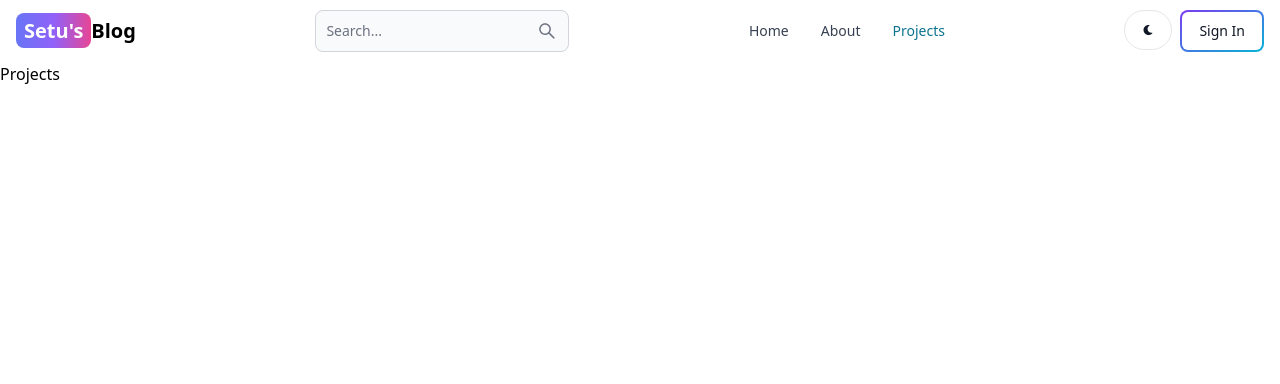
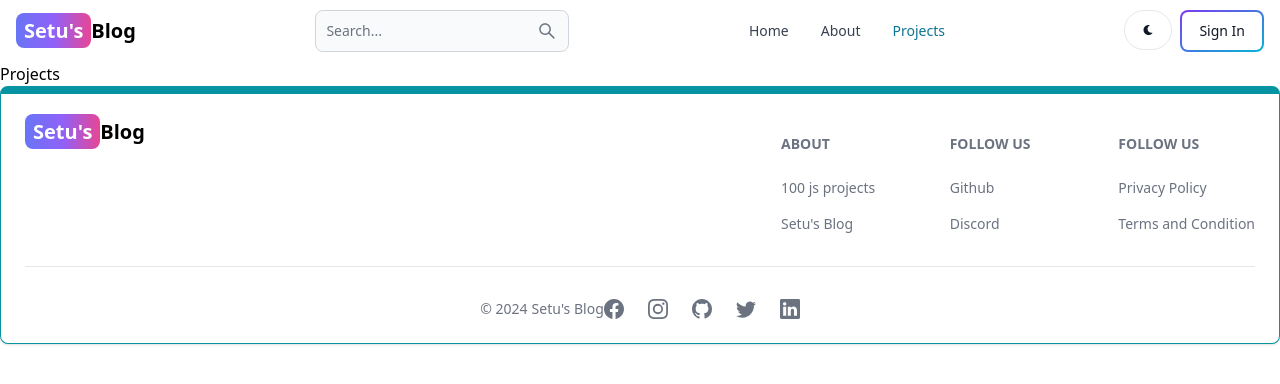
Before and after one commit to SetuLalChowhan/Blog-Mern, a React (Vite) app in the folder client/: page /projects in a window 1280 px wide. Shown: the top 384 px of the page. Built offline with nearby package versions, Linux system fonts and the light colour scheme.

Commit message:
Completed Footer Component

```diff
--- a/client/src/App.jsx
+++ b/client/src/App.jsx
@@ -6,6 +6,7 @@
 import Signup from "./pages/Signup"
 import Dashboard from "./pages/Dashboard"
 import Projects from "./pages/Projects"
+import FooterCom from "./components/FooterCom"
 
 function App() {
 
@@ -20,6 +21,7 @@
       <Route path="/dashboard" element ={<Dashboard/>} />
       <Route path="/projects" element ={<Projects/>} />
     </Routes>
+    <FooterCom/>
 
     </BrowserRouter>
 
--- /dev/null
+++ b/client/src/components/FooterCom.jsx
@@ -0,0 +1,76 @@
+import React from "react";
+import { Footer } from "flowbite-react";
+import { Link } from "react-router-dom";
+import {BsFacebook,BsInstagram,BsTwitter,BsGithub,BsLinkedin} from 'react-icons/bs'
+export default function FooterCom() {
+  return (
+    <Footer container className="border border-t-8 border-teal-500 ">
+      <div className="w-full max-w-7xl mx-auto">
+        <div className="grid w-full justify-between sm:flex md:grid-cols-1">
+          <div className="">
+            <Link
+              to="/"
+              className="self-center whitespace-nowrap text-lg sm:text-xl font-semibold dark:text-white"
+            >
+              <span className="px-2 py-1 bg-gradient-to-r from-indigo-500 via-purple-500 to-pink-500 rounded-lg text-white">
+                Setu's
+              </span>
+              Blog
+            </Link>
+          </div>
+          <div className="grid grid-cols-2 gap-8 sm:mt-4 sm:grid-cols-3">
+            <div>
+              <Footer.Title title="About" />
+              <Footer.LinkGroup col>
+                <Footer.Link href="#" target="_blank" rel="noopener noreferrer">
+                  100 js projects
+                </Footer.Link>
+
+                <Footer.Link
+                  href="/about"
+                  target="_blank"
+                  rel="noopener noreferrer"
+                >
+                  Setu's Blog
+                </Footer.Link>
+              </Footer.LinkGroup>
+            </div>
+            <div>
+              <Footer.Title title="Follow us" />
+              <Footer.LinkGroup col>
+                <Footer.Link href="#" target="_blank" rel="noopener noreferrer">
+                  Github
+                </Footer.Link>
+
+                <Footer.Link href="#">Discord</Footer.Link>
+              </Footer.LinkGroup>
+            </div>
+            <div>
+              <Footer.Title title="Follow us" />
+              <Footer.LinkGroup col>
+                <Footer.Link href="#">Privacy Policy</Footer.Link>
+
+                <Footer.Link href="#">Terms and Condition</Footer.Link>
+              </Footer.LinkGroup>
+            </div>
+          </div>
+        </div>
+        <Footer.Divider />
+        <div className="w-full sm:flex sm:items-center sm:justify-center ">
+          <Footer.Copyright
+            href="#"
+            by="Setu's Blog"
+            year={new Date().getFullYear()}
+          />
+          <div className="flex gap-6 sm:mt-0 mt-4 sm:justify-center">
+            <Footer.Icon href="#" icon={BsFacebook} />
+            <Footer.Icon href="#" icon={BsInstagram} />
+            <Footer.Icon href="#" icon={BsGithub} />
+            <Footer.Icon href="#" icon={BsTwitter} />
+            <Footer.Icon href="#" icon={BsLinkedin} />
+          </div>
+        </div>
+      </div>
+    </Footer>
+  );
+}
```
